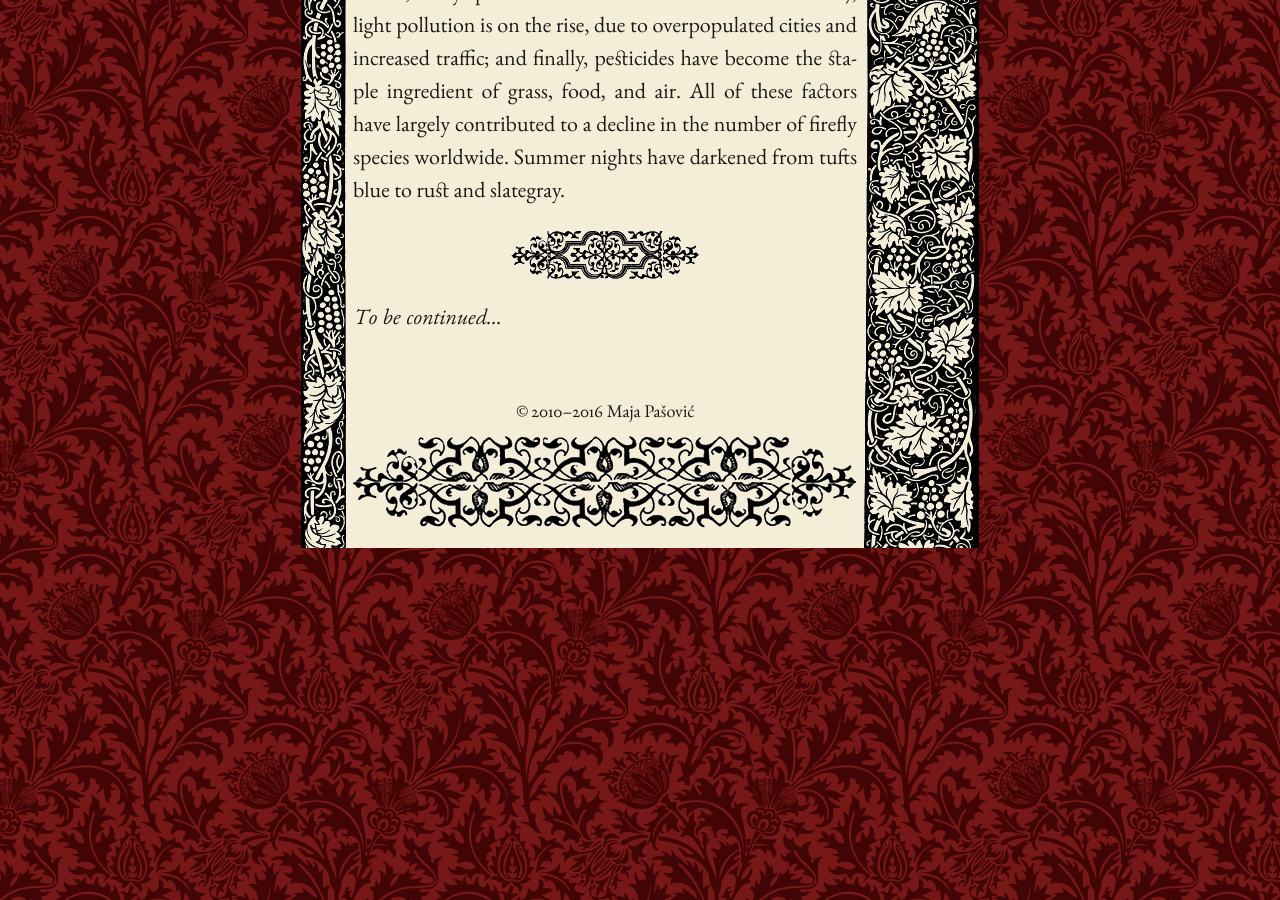
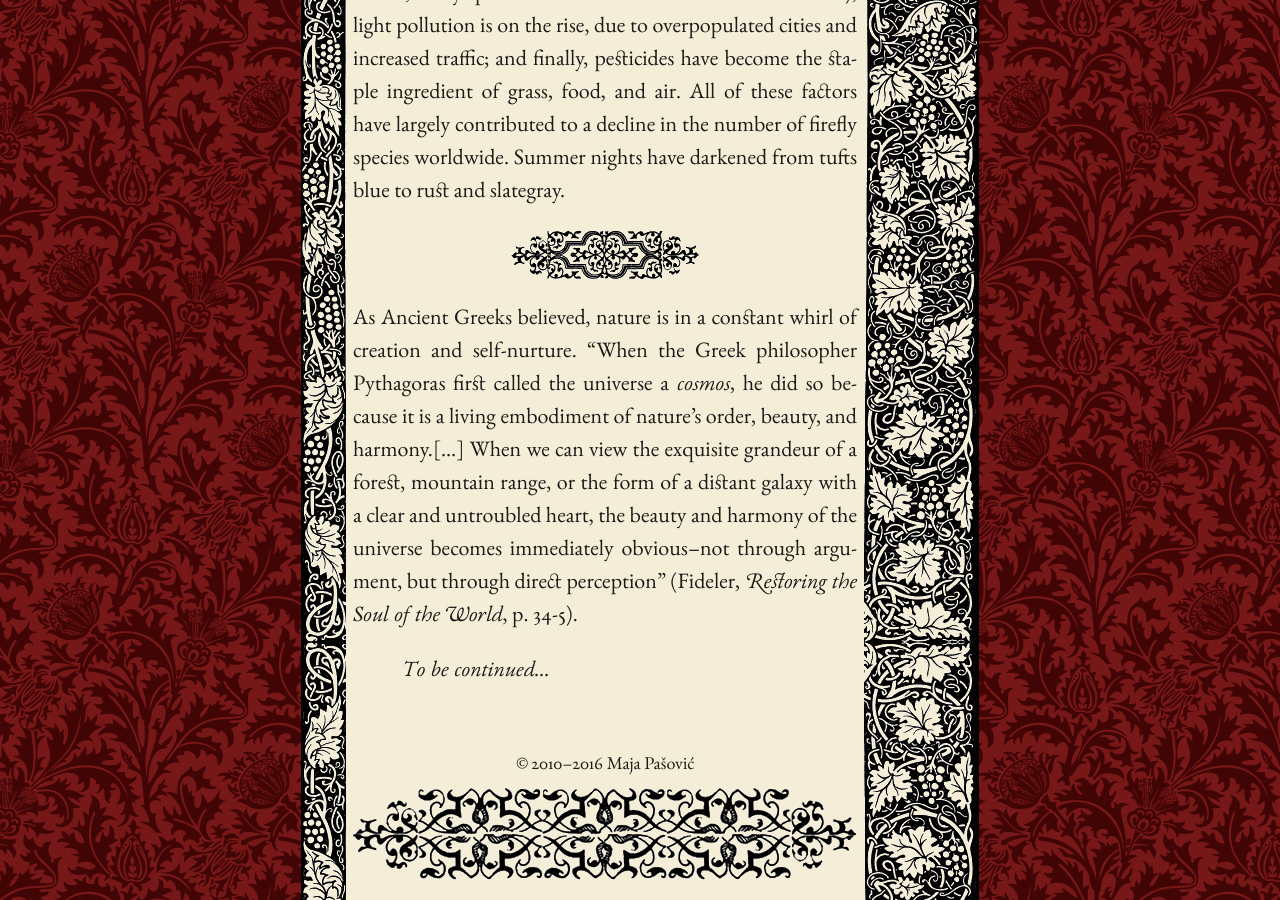
Before and after one commit to mpasovic/majapasovic.org, a Jekyll site: the page built from _posts/2016-07-06-a-lamenting-song-for-fireflies-progressive-destruction-of-the-environment-and-its-consequences.md, in a window 1280 px wide and 900 px high, scrolled down 3306 px. Built offline with Jekyll 4.4.1, drawn with Linux system fonts in a browser that asks for light colours; nearby versions of some CDN libraries.

Commit message:
Updated 2016-07-06-a-lamenting-song-for-fireflies-progressive-destruction-of-the-environment-and-its-consequences.md

```diff
--- a/_posts/2016-07-06-a-lamenting-song-for-fireflies-progressive-destruction-of-the-environment-and-its-consequences.md
+++ b/_posts/2016-07-06-a-lamenting-song-for-fireflies-progressive-destruction-of-the-environment-and-its-consequences.md
@@ -28,6 +28,6 @@
 Then, one day--after the childhood age has reached the end--reality hits us with its cruel truth: the summer nights that we used to know have changed substantially, and fireflies have started to gradually abandon the human race. Now, the night sky in the cities is not lit up by these luminous insects; instead, it is strewn with the reflection of colossal glowing glass boards, monstrous skyscrapers, and noisy traffic. Even the garlands of trees and flowers in the countryside and forests have been replaced with concrete, bricks and cement mortar; the waterways are being resized and transformed into areas fit for cargo vessels (as scientists have observed, many species of fireflies like to reside close to water); light pollution is on the rise, due to overpopulated cities and increased traffic; and finally, pesticides have become the staple ingredient of grass, food, and air. All of these factors have largely contributed to a decline in the number of firefly species worldwide. Summer nights have darkened from tufts blue to rust and slategray.
 
 *****
-
+As Ancient Greeks believed, nature is in a constant whirl of creation and self-nurture. "When the Greek philosopher Pythagoras first called the universe a *cosmos*, he did so because it is a living embodiment of nature's order, beauty, and harmony.[...] When we can view the exquisite grandeur of a forest, mountain range, or the form of a distant galaxy with a clear and untroubled heart, the beauty and harmony of the universe becomes immediately obvious--not through argument, but through direct perception" (Fideler, *Restoring the Soul of the World*, p. 34-5).
 
 *To be continued...*
```
